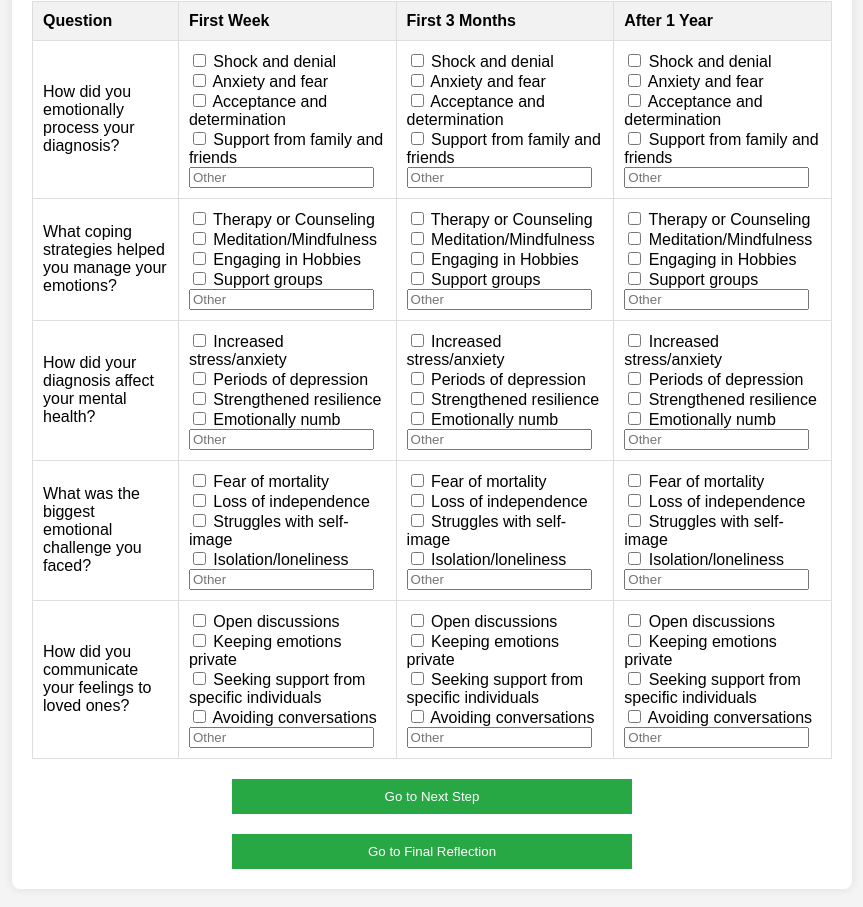
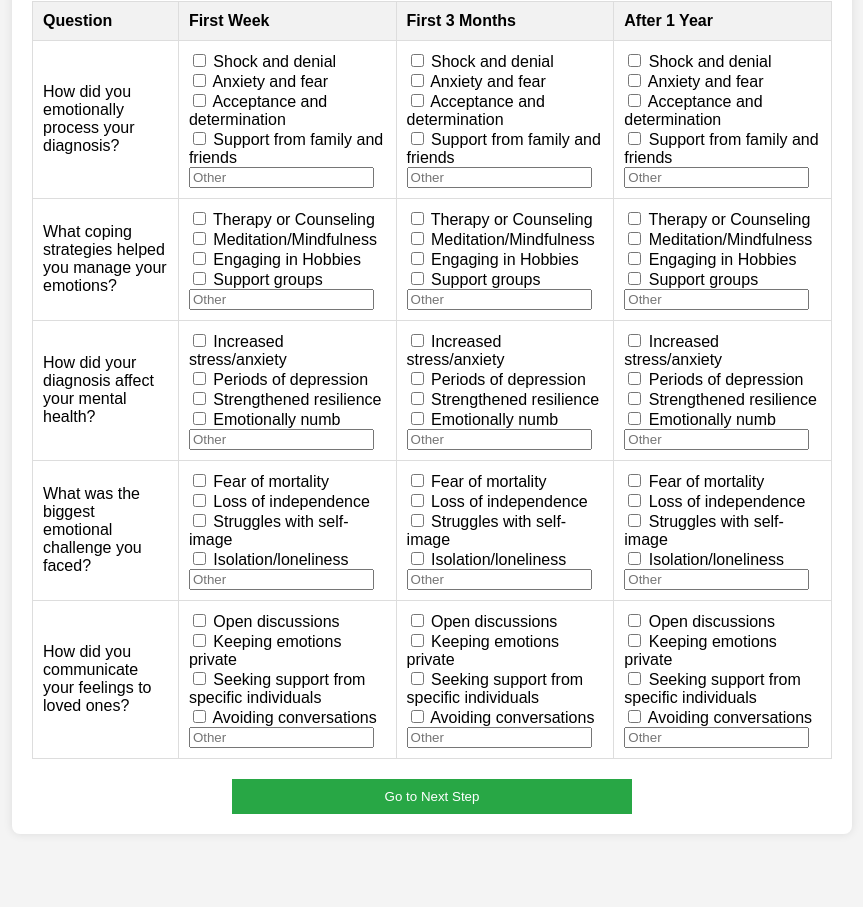
Before and after one commit to sinhautkarsh31/CancerQuestionnaire, a plain HTML site: page Emotional_Aspect.html in a window 1280 px wide. Shown: the part 107-1014 px from the top of the page, without its empty margins (208-1071 px from the left). After the commit the page ends 961 px from the top, so only its background shows below. Drawn offline with Linux system fonts and the light colour scheme.

Commit message:
Update Emotional_Aspect.html

```diff
--- a/Emotional_Aspect.html
+++ b/Emotional_Aspect.html
@@ -179,7 +179,6 @@
                 </tr>
             </table>
             <button type="button" id="nextStep">Go to Next Step</button>
-            <button type="button" id="goToFinalReflection">Go to Final Reflection</button>
 
         </form>
     </div>
```
